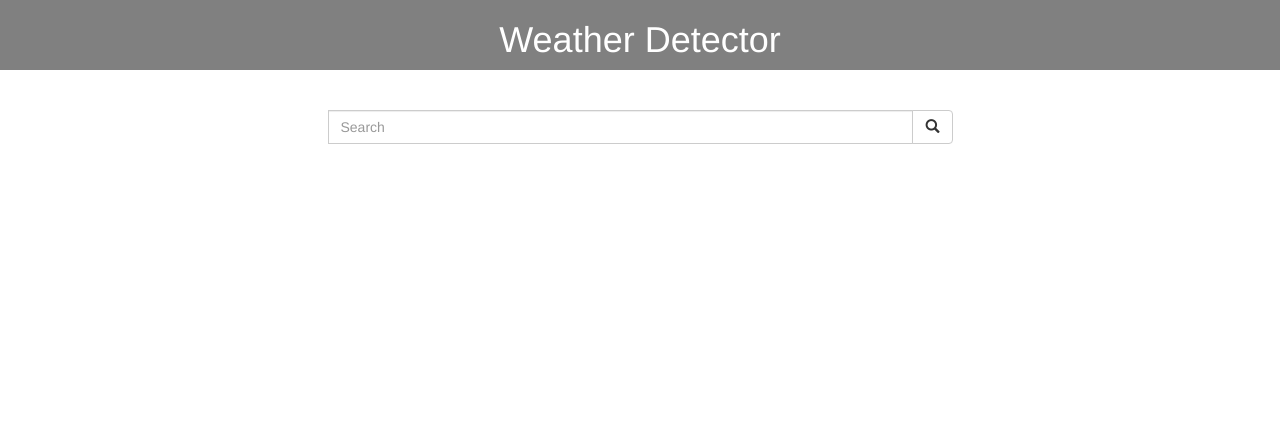
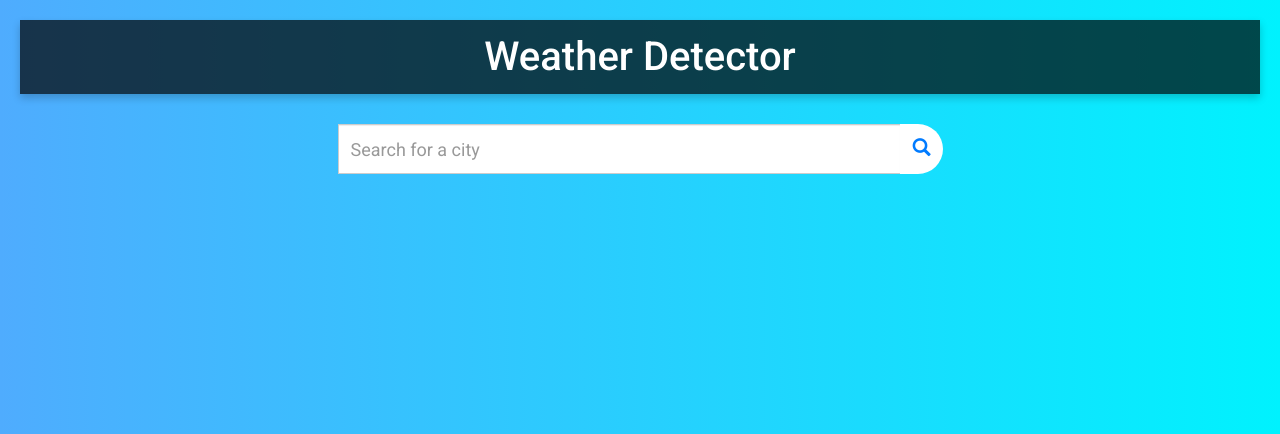
Before and after one commit to HamzaAhmedWajeeh/Django-Weather-App, a Django app: page / in a window 1280 px wide. Shown: the top 434 px of the page. Run offline with Django 4.2, Linux system fonts and the light colour scheme; some libraries are stand-ins or nearby versions.

Commit message:
complete

```diff
--- a/weatherapp/templates/index.html
+++ b/weatherapp/templates/index.html
@@ -3,31 +3,97 @@
 
 <head>
   <meta charset="utf-8">
-  <title>Weather</title>
-  <!-- Latest compiled and minified CSS -->
+  <meta name="viewport" content="width=device-width, initial-scale=1">
+  <title>Weather Detector</title>
+
+  <!-- Bootstrap CSS -->
   <link rel="stylesheet" href="https://maxcdn.bootstrapcdn.com/bootstrap/3.4.0/css/bootstrap.min.css">
+  <!-- Google Fonts -->
+  <link href="https://fonts.googleapis.com/css2?family=Roboto:wght@400;500&display=swap" rel="stylesheet">
+
+  <style>
+    body {
+      font-family: 'Roboto', sans-serif;
+      background: linear-gradient(to right, #4facfe, #00f2fe);
+      color: white;
+      padding: 20px;
+    }
+
+    nav {
+      background-color: rgba(0, 0, 0, 0.7);
+      padding: 15px;
+      margin-bottom: 30px;
+      box-shadow: 0 4px 8px rgba(0, 0, 0, 0.2);
+    }
+
+    nav h1 {
+      font-size: 40px;
+      margin: 0;
+    }
+
+    .form-control {
+      height: 50px;
+      font-size: 18px;
+      border-radius: 25px 0 0 25px;
+    }
+
+    .input-group-btn .btn {
+      height: 50px;
+      font-size: 18px;
+      border-radius: 0 25px 25px 0;
+      background-color: #fff;
+      color: #007BFF;
+      border: none;
+    }
+
+    .input-group-btn .btn:hover {
+      background-color: #007BFF;
+      color: white;
+    }
+
+    .weather-card {
+      background-color: #2438bd;
+      padding: 30px;
+      border-radius: 15px;
+      box-shadow: 0 8px 16px rgba(0, 0, 0, 0.3);
+      margin-top: 20px;
+    }
+
+    h1, h3, h5 {
+      margin-bottom: 10px;
+    }
+
+    .icon {
+      font-size: 100px;
+      margin-bottom: 20px;
+    }
+
+    @media (max-width: 768px) {
+      .form-control, .btn {
+        font-size: 16px;
+      }
+    }
+  </style>
 
   <!-- jQuery library -->
   <script src="https://ajax.googleapis.com/ajax/libs/jquery/3.4.1/jquery.min.js"></script>
 
-  <!-- Latest compiled JavaScript -->
+  <!-- Bootstrap JavaScript -->
   <script src="https://maxcdn.bootstrapcdn.com/bootstrap/3.4.0/js/bootstrap.min.js"></script>
 
 </head>
 
 <body>
-  <nav class="row" style="background: grey; color: white;">
-    <div class="col-md-12 text-center">
-      <h1>Weather Detector</h1>
-    </div>
+
+  <nav class="text-center">
+    <h1>Weather Detector</h1>
   </nav>
-  <br />
-  <br />
+
   <div class="row">
     <div class="col-md-6 col-md-offset-3 text-center">
       <form action="" method="post" class="input-group">
         {% csrf_token %}
-        <input type="text" class="form-control" name="city" placeholder="Search">
+        <input type="text" class="form-control" name="city" placeholder="Search for a city">
         <div class="input-group-btn">
           <button class="btn btn-default" type="submit">
             <i class="glyphicon glyphicon-search"></i>
@@ -36,18 +102,24 @@
       </form>
     </div>
   </div>
-  <div class="row">
+
+  <div class="row oho">
     {% if data.country_code %}
-    <div class="col-md-6 col-md-offset-3 text-center">
+    <div class="col-md-6 col-md-offset-3 text-center weather-card">
+      <!-- Add a placeholder for weather icon -->
+      <div class="icon">
+        <i class="glyphicon glyphicon-cloud"></i> <!-- Placeholder icon, replace with dynamic weather icons -->
+      </div>
       <h1>{{ city }}</h1>
       <h3>Country Code: {{ data.country_code }}</h3>
-      <h5>Coordinate: {{ data.coordinate }}</h5>
-      <h5>Temperature: {{ data.temp }}</h5>
-      <h5>Pressure: {{ data.pressure }} </h5>
-      <h5>Humidity: {{ data.humidity }}</h5>
+      <h5>Coordinates: {{ data.coordinate }}</h5>
+      <h5>Temperature: {{ data.temp }} °C</h5>
+      <h5>Pressure: {{ data.pressure }} hPa</h5>
+      <h5>Humidity: {{ data.humidity }}%</h5>
     </div>
     {% endif %}
   </div>
+
 </body>
 
 </html>
```
